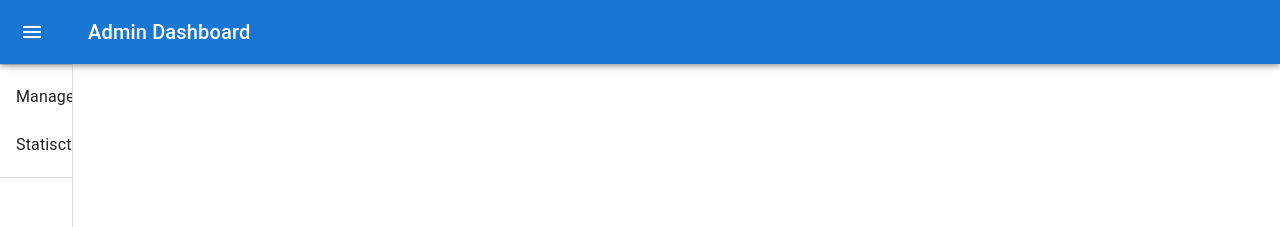
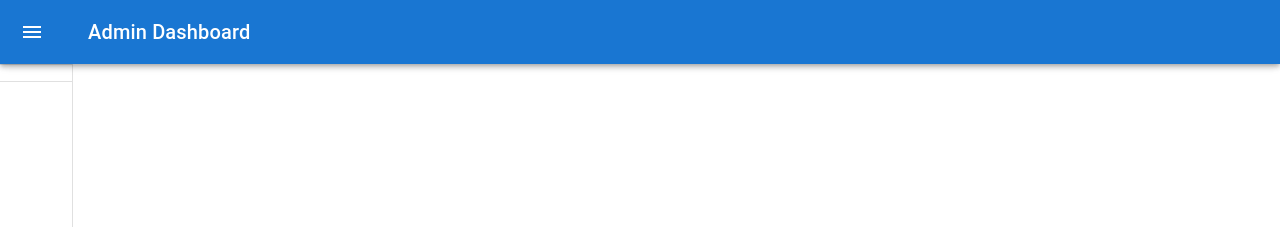
Before and after one commit to yassineelhoubi/deliveryManagement_client, a React (Create React App) app: page /dashboard in a window 1280 px wide. Shown: the top 227 px of the page. Built offline with nearby package versions, Linux system fonts and the light colour scheme.

Commit message:
Customizing sidebar items for each user

```diff
--- a/src/layouts/ItemList.tsx
+++ b/src/layouts/ItemList.tsx
@@ -2,9 +2,30 @@ import ListItem from '@mui/material/ListItem';
 import ListItemIcon from '@mui/material/ListItemIcon';
 import ListItemText from '@mui/material/ListItemText';
 import List from '@mui/material/List';
+import { RootState } from "../Redux/store";
+import { useSelector } from "react-redux"
+import { useEffect, useState } from 'react';
 const ItemList: React.FC = () => {
+    const role = useSelector(
+        (state: RootState) => state.user.role
+    );
+
+    let [items, setItems] = useState<string[]>([])
+
+    useEffect(() => {
+        if (role == "ADMIN") {
+            setItems(['Managers', 'Statisctics'])
+        } else if (role == "MANAGER") {
+            setItems(['Delivery Managers', 'Drivers', 'Statisctics'])
+        } else if (role == "DELIVERY_MANAGER") {
+            setItems(['Deliveries', 'Statisctics'])
+        } else if (role == "DRIVER") {
+            setItems(['Deliveries', 'Statisctics'])
+        }
+    }, [role]);
+
     return <List>
-        {['Managers', 'Statisctics'].map((text, index) => (
+        {items.map((text: string, index: number) => (
             <ListItem button key={index} onClick={() => console.log(index)}>
 
                 <ListItemText primary={text} />
```
